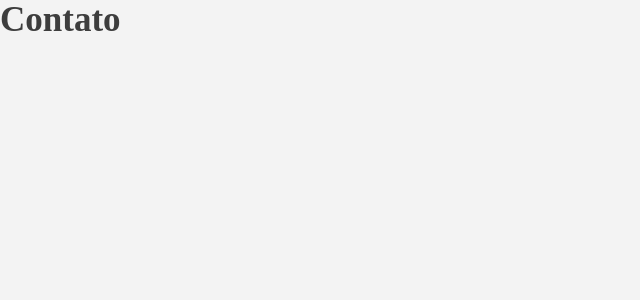
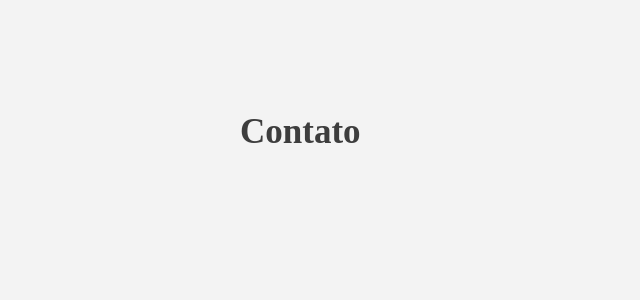
Before and after one commit to lightsource713/portfolio-pessol, a React (Vite) app: page /contact in a window 1280 px wide. Shown: the top 300 px of the page, without its empty margins (0-640 px from the left). Built offline with nearby package versions, Linux system fonts and the light colour scheme.

Commit message:
mds pq n ta indo a tela contact

```diff
--- a/src/screens/Contact/index.tsx
+++ b/src/screens/Contact/index.tsx
@@ -3,7 +3,7 @@ import './Contact.css'
 function Contact(){
     return(
         <>
-        <div className="containerContact">
+        <div className="container">
             <h1 className="title">Contato</h1>
         </div>
         </>
```
